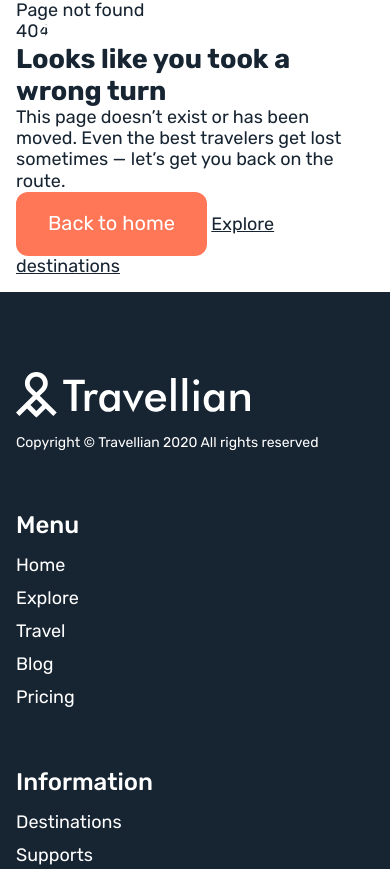
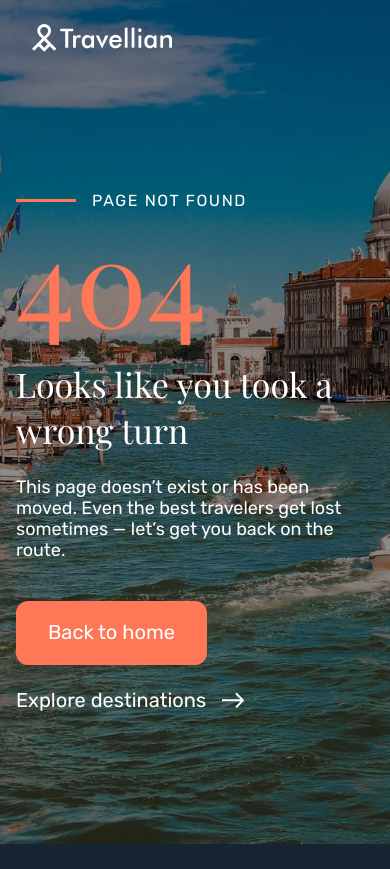
Before and after one commit to weannqWW/travellian, a website: page 404.html in a window 390 px wide. Shown: the top 869 px of the page. Drawn offline with Linux system fonts and the light colour scheme.

Commit message:
Add 404 page styles (compiled CSS)

```diff
--- a/styles/css/main.css
+++ b/styles/css/main.css
@@ -1780,6 +1780,14 @@ select:focus-visible {
     padding: 80px 0;
   }
 }
+.footer--compact {
+  padding-top: 100px;
+}
+@media (max-width: 767px) {
+  .footer--compact {
+    padding-top: 80px;
+  }
+}
 .footer__inner {
   display: flex;
   justify-content: space-between;
@@ -1845,3 +1853,123 @@ select:focus-visible {
 .footer__social:hover {
   opacity: 0.7;
 }
+
+.not-found {
+  display: flex;
+  align-items: center;
+  min-height: 100vh;
+  background-color: #172432;
+  background-image: linear-gradient(rgba(0, 0, 0, 0.45), rgba(0, 0, 0, 0.45)), url("../../images/hero-3.webp");
+  background-position: center;
+  background-repeat: no-repeat;
+  background-size: cover;
+  color: #ffffff;
+}
+.not-found__inner {
+  padding-top: 200px;
+  padding-bottom: 160px;
+}
+@media (max-width: 1023px) {
+  .not-found__inner {
+    padding-top: 180px;
+    padding-bottom: 100px;
+  }
+}
+@media (max-width: 767px) {
+  .not-found__inner {
+    padding-top: 140px;
+    padding-bottom: 80px;
+  }
+}
+.not-found__label {
+  display: flex;
+  align-items: center;
+  gap: 16px;
+  margin-bottom: 8px;
+  font-size: 20px;
+  letter-spacing: 0.1em;
+  text-transform: uppercase;
+}
+.not-found__label::before {
+  content: "";
+  width: 60px;
+  height: 3px;
+  background-color: #ff7757;
+}
+@media (max-width: 767px) {
+  .not-found__label {
+    font-size: 16px;
+  }
+}
+.not-found__code {
+  color: #ff7757;
+  font-family: "Playfair Display", Georgia, serif;
+  margin-bottom: 24px;
+  font-size: 240px;
+  font-weight: 400;
+  line-height: 1;
+}
+@media (max-width: 1023px) {
+  .not-found__code {
+    font-size: 180px;
+  }
+}
+@media (max-width: 767px) {
+  .not-found__code {
+    font-size: 120px;
+  }
+}
+.not-found__title {
+  max-width: 1100px;
+  margin-bottom: 24px;
+  font-family: "Playfair Display", Georgia, serif;
+  font-size: 64px;
+  font-weight: 400;
+  line-height: 1.333;
+}
+@media (max-width: 1023px) {
+  .not-found__title {
+    font-size: 54px;
+  }
+}
+@media (max-width: 767px) {
+  .not-found__title {
+    font-size: 34px;
+  }
+}
+.not-found__text {
+  max-width: 640px;
+  margin-bottom: 56px;
+  font-size: 24px;
+  line-height: 28px;
+}
+@media (max-width: 1023px) {
+  .not-found__text {
+    font-size: 20px;
+    line-height: 24px;
+  }
+}
+@media (max-width: 767px) {
+  .not-found__text {
+    margin-bottom: 40px;
+    font-size: 18px;
+    line-height: 21px;
+  }
+}
+.not-found__actions {
+  display: flex;
+  flex-wrap: wrap;
+  align-items: center;
+  gap: 24px 40px;
+}
+.not-found__link {
+  display: inline-flex;
+  align-items: center;
+  gap: 16px;
+  font-size: 20px;
+  text-decoration: none;
+  transition: color 0.3s ease;
+}
+.not-found__link:hover {
+  color: #ff7757;
+}
```
